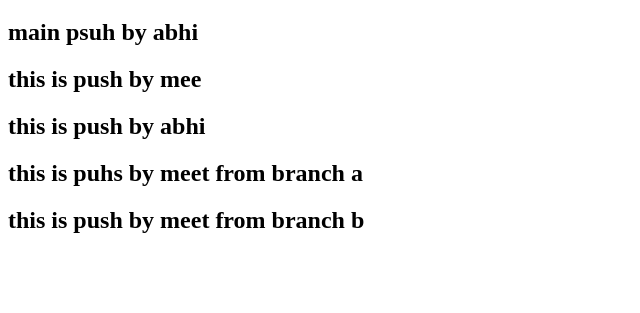
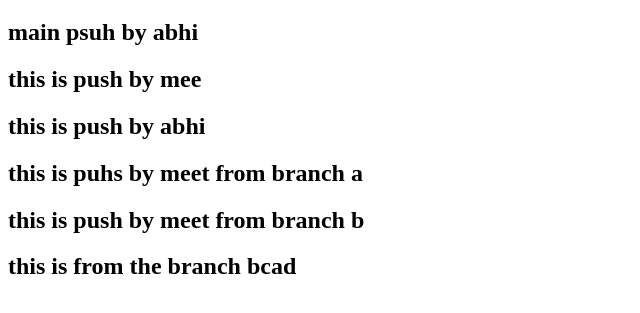
Before and after one commit to dasabhi8/git, a plain HTML site: page index.html in a window 1280 px wide. Shown: the part 61-374 px from the top of the page, without its empty margins (0-640 px from the left). Drawn offline with Linux system fonts and the light colour scheme.

Commit message:
from branch bcad

```diff
--- a/index.html
+++ b/index.html
@@ -20,5 +20,6 @@
     <h2>this is push by meet from branch b</h2>
     <!-- Code of das8  -->
 
+    <h2>this is from the branch bcad</h2>
 </body>
 </html>
```
